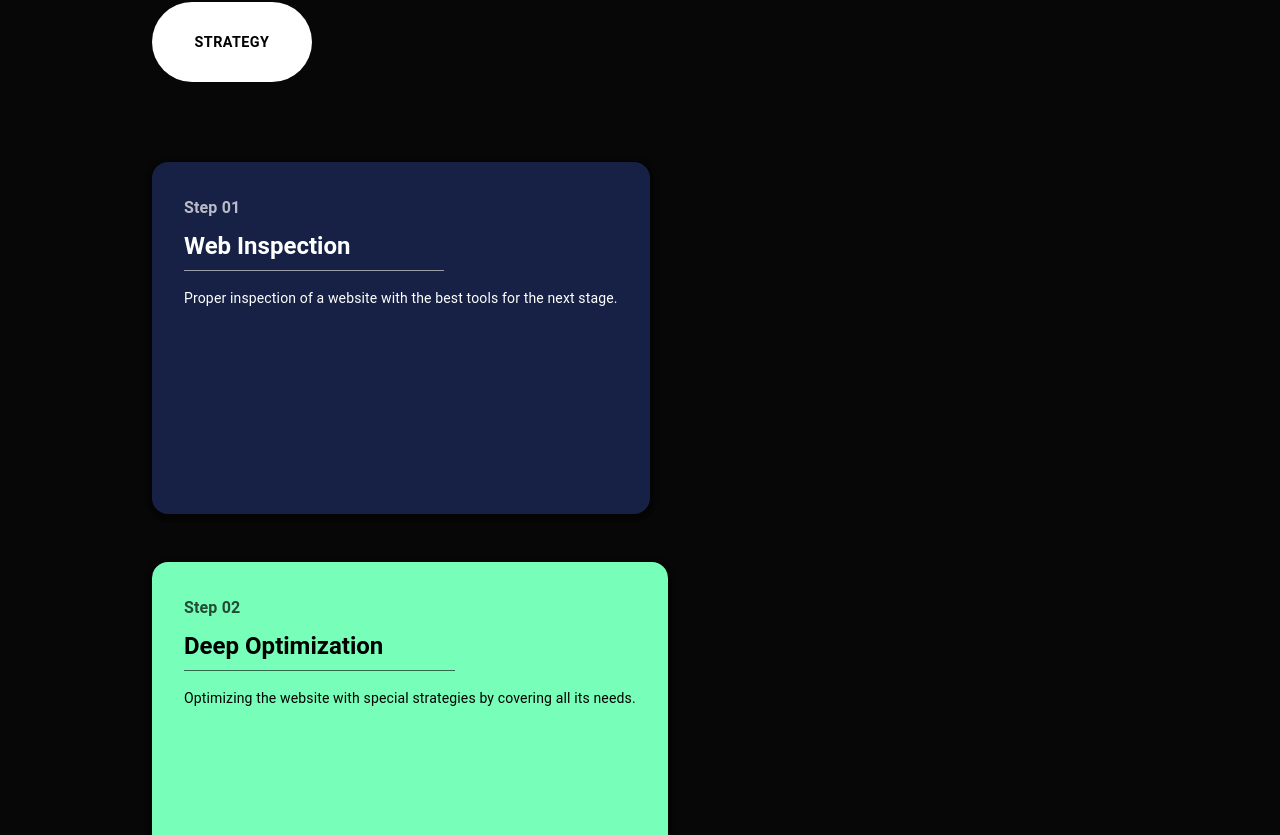
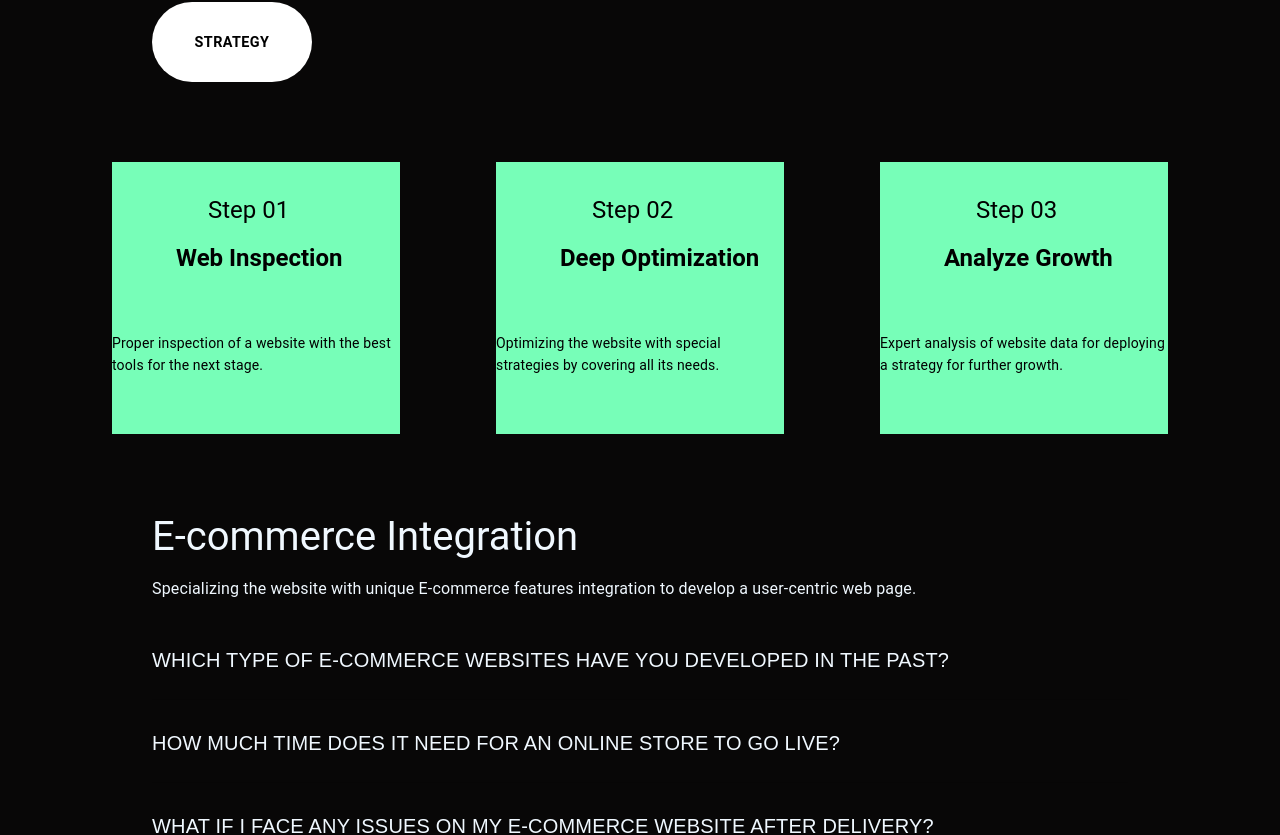
Before and after one commit to PraveenPraveenVenkat/TCP, a React (Vite) app: page /Home in a window 1280 px wide. Shown: the part 2987-3822 px from the top of the page. Built offline with nearby package versions, Linux system fonts and the light colour scheme; some icons are missing.

Commit message:
UsedThird Party Api In Table ,Pass Data  From in Project File Leaned Axios in GET, POST, PUT And DELETE Method in API

```diff
--- a/package.json
+++ b/package.json
@@ -15,6 +15,7 @@
     "@mui/icons-material": "^7.0.2",
     "@mui/material": "^7.0.2",
     "@mui/styles": "^6.4.8",
+    "axios": "^1.9.0",
     "react": "^19.0.0",
     "react-dom": "^19.0.0",
     "react-router-dom": "^7.5.0",
--- a/src/Component/Home.jsx
+++ b/src/Component/Home.jsx
@@ -478,60 +478,67 @@ const Home = () => {
           </Container>
         </Box>
 
-        <box>
-          <Container>
-            <Grid container spacing={6} item={4}>
+        <Box>
+          <Grid
+            container
+            spacing={3}
+            justifyContent="center"
+            sx={{ gap: "6rem" }}
+          >
             {steps.map((step, index) => (
               <Grid
                 item
-                  xs={4}
-                  sm={6}
-                  md={8}
-                  lg={12}
+                xs={12}
+                sm={4}
+                md={4}
                 key={index}
-                  direction={{ xs: "row", sm: "row", lg: "" }}
-                >
-                  <Box
                 sx={{
-                      backgroundColor: step.bgColor,
-                      color: step.color,
-                      borderRadius: "16px",
-                      padding: 4,
-                      minHeight: { xs: "auto", md: "18rem" },
-                      boxShadow: 4,
-                      transition: "transform 0.3s",
-                      "&:hover": {
-                        transform: "translateY(-5px)",
-                      },
+                  backgroundColor: "#77feb8",
+                  height: "17rem",
+                  width: "18rem",
                 }}
               >
                 <Typography
-                      variant="subtitle1"
-                      sx={{ opacity: 0.7, fontWeight: 600 }}
+                  variant="h5"
+                  sx={{ color: "black", pt: "2rem", pl: "6rem" }}
                 >
                   {step.step}
                 </Typography>
-                    <Typography variant="h5" sx={{ fontWeight: "bold", my: 1 }}>
+                <Typography
+                  variant="h5"
+                  sx={{
+                    fontWeight: "bold",
+                    my: 1,
+                    color: "black",
+                    pt: "0.5rem",
+                    pl: "4rem",
+                  }}
+                >
                   {step.title}
                 </Typography>
                 <Divider
                   sx={{
                     backgroundColor:
                       step.color === "white" ? "#ffffffaa" : "#00000088",
-                        width: "60%",
+                    width: "0%",
                     mb: 2,
                   }}
                 />
-                    <Typography variant="body2" sx={{ lineHeight: 1.6 }}>
+                <Typography
+                  variant="body2"
+                  sx={{
+                    lineHeight: 1.6,
+                    color: "black",
+                    pt: "2rem",
+                    alignItems: "center",
+                  }}
+                >
                   {step.desc}
                 </Typography>
-                  </Box>
               </Grid>
             ))}
           </Grid>
-          </Container>
-        </box>
-
+        </Box>
         {/* E-commerce FAQ Section */}
         <Box sx={{ py: { xs: 6, md: 10 } }}>
           <Container>
--- a/src/Component/Project.jsx
+++ b/src/Component/Project.jsx
@@ -4,67 +4,225 @@ import {
   Table,
   TableBody,
   TableContainer,
+  Typography,
+  CircularProgress,
   TableHead,
   TableRow,
   TableCell,
   TextField,
   Button,
   Grid,
-
+  List,
+  ListItem,
+  ListItemText,
+  Box,
 } from "@mui/material";
 import Paper from "@mui/material/Paper";
-import Dialog from '@mui/material/Dialog';
-import DialogActions from '@mui/material/DialogActions';
-import DialogTitle from '@mui/material/DialogTitle';
+import Dialog from "@mui/material/Dialog";
+import DialogActions from "@mui/material/DialogActions";
+import DialogTitle from "@mui/material/DialogTitle";
 import EditIcon from "@mui/icons-material/Edit";
-import DialogContent from '@mui/material/DialogContent';
-import DialogContentText from '@mui/material/DialogContentText';
+import DialogContent from "@mui/material/DialogContent";
+import DialogContentText from "@mui/material/DialogContentText";
+import DeleteIcon from "@mui/icons-material/Delete";
 import DeleteOutlineIcon from "@mui/icons-material/DeleteOutline";
 import { Rows } from "./Data.js";
+import axios from "axios";
 
+// const Project = (props) => {
+//   const { items } = props;
 
-const Project = () => {
+//    const [item,setItem]=useState([]);
+//    const [food,setFood]=useState("");
+//    const [calories ,setCalories] =useState("");
 
-    const [open,setOpen]=useState(false);
+//    const handleAdd=()=>{
+//      if(food && calories){
 
-    const handleClickOpen =()=>{
-     setOpen(true);
-    };
-    const handleClose =()=>{
-      setOpen(false);
-          };
+//       const newItem = {
+//         id: Date.now().toString(),
+//         food,
+//         calories
+//       };
+//       setItems([...items, newItem]);
+//       setFood('');
+//       setCalories('');
+//     }
+//   };
 
+const Project = (props) => {
+  const [items, setItems] = useState([]);
+  const [food, setFood] = useState("");
+  const [auto, setAuto] = useState(0);
+  const [data, setData] = useState([]);
 
-  // const [data,setData]=useState();
+  const handleAdd = () => {
+    if (food) {
+      const newItem = {
+        id: setAuto(auto + 1),
+        food,
+      };
+
+      const updatedItems = [...items, newItem];
+      setItems(updatedItems);
+      setFood("");
+      // setCalories('');
+
+      console.log("Added item:", newItem);
+      console.log("All items:", updatedItems);
+    }
+  };
+
+  // Optional: map over props.items if passed in
+  const listFromProps = props.items?.map((item) => (
+    <div key={item.id}>
+      <p>
+        {item.food} - {item.calories} cal (from props)
+      </p>
+    </div>
+  ));
+
+  //  console.log(items);
 
   useEffect(() => {
-    //   const url = 'https://calorie-calculator.p.rapidapi.com/caloriecalculator.php';
-    // const options = {
-    // 	method: 'GET',
-    // 	headers: {
-    // 		'x-rapidapi-host': 'calorie-calculator.p.rapidapi.com'
-    // 	}
-    // };
+    // fetch( 'https://food-calories1.p.rapidapi.com/categories/Pork/foods')
+    // .then((res)=>res.json())
+    // .then((data)=>console.log(data))
 
-    // try {
-    //   return response.json();
-    // 	const response = await fetch(url, options);
-    // 	const result = await response.text();
-    // 	console.log(result);
-    // } catch (error) {
-    // 	console.error(error);
-    // }
+    // const api=axios.create({
+    //   baseURL:
+    // })
+    // ?Get Method
+    const fetchData = async () => {
+      try {
+        const response = await axios.get("https://dummyjson.com/recipes");
+        setData(response.data.recipes);
+      } catch (error) {
+        console.log("Error fetching:", error);
+      }
+    };
+    fetchData();
+    // ?POST METHOD
+    const addItem = async () => {
+      try {
+        const newItem = { name: "NewItem" };
+        const response = await axios.post(
+          "https://dummyjson.com/recipes",
+          newItem
+        );
+        console.log(`Item added:`, response.data);
+      } catch (error) {
+        console.log(`error item:`, error);
+        // console.log('Error adding item:', error);
+        addItem();
+      }
+    };
+  }, []);
+  console.log(data);
 
-    // fetch('https://calorie-calculator.p.rapidapi.com/caloriecalculator.php')
-    fetch("https://jsonplaceholder.typicode.com/posts")
-      .then((Response) => Response.json())
-      .then((data) => console.log(data))
-      .catch((error) => console.log("Error", error));
-  }, []);
+  //   const listFromProps=props.items.map((item)=>{
+  //  console.log(item)}
+  //   )
 
   return (
-    <>
-      <Container
+    <Container sx={{ backgroundColor: "white", padding: 4 }}>
+      <TextField
+        label="Food"
+        variant="outlined"
+        sx={{ mt: 2, mr: 2 }}
+        value={food}
+        onChange={(e) => setFood(e.target.value)}
+      />
+      <Button variant="contained" sx={{ mt: 3 }} onClick={handleAdd}>
+        Add
+      </Button>
+      {/* //? List from local state  */}
+      {items.map((item) => (
+        <Box
+          className="item"
+          key={item.id}
+          style={{ backgroundColor: "white", marginTop: 20 }}
+        >
+          <Box className="content" sx={{ display: "flex", gap: "12" }}>
+            <Box className="header" style={{ color: "black" }}>
+              {item.food}{" "}
+            </Box>
+            <Box style={{ color: "black" }}>{item.calories}</Box>
+            <DeleteIcon
+              onClick={() => deleteItem(item.id)}
+              sx={{ color: "red", paddingLeft: "60rem" }}
+            />
+          </Box>
+        </Box>
+      ))}
+      <Typography variant="h4" sx={{ color: "black" }} gutterBottom>
+        Recipe List
+      </Typography>
+      <List>
+        {data.map((recipe) => (
+          <ListItem key={recipe.id} sx={{ color: "black" }} divider>
+            <ListItemText
+              primary={recipe.name}
+              secondary={`Cuisine: ${recipe.cuisine} | Calories: ${recipe.caloriesPerServing}| servings:${recipe.servings}| mealType:${recipe.mealType}`}
+            />
+          </ListItem>
+        ))}
+      </List>
+      {/* //? Render list from props if provided */}
+      {listFromProps}
+    </Container>
+  );
+};
+
+export default Project;
+
+// return(
+//   <>
+//    <Container sx={{ backgroundColor: 'white', padding: 4 }}>
+//   <TextField
+//     label="Food"
+//     variant="outlined"
+//     sx={{ mt: 2, mr: 2 }}
+//     value={food}
+//     onChange={(e) => setFood(e.target.value)}
+//   />
+//   <TextField
+//     label="Calories"
+//     variant="outlined"
+//     sx={{ mt: 2, mr: 2 }}
+//     value={calories}
+//     onChange={(e) => setCalories(e.target.value)}
+//   />
+//   <Button
+//     variant="contained"
+//     sx={{ mt: 3 }}
+//     onClick={handleAdd}
+//   >
+//     Add
+//   </Button>
+
+//   {items.map((item) => (
+//     <div className="item" key={item.id} style={{ backgroundColor: "white", marginTop: 20 }}>
+//       <div className="content">
+//         <div className="header" style={{ color: "black" }}>{item.food}</div>
+//         <div style={{ color: "black" }}>{item.calories}</div>
+//       </div>
+//     </div>
+//   ))}
+// </Container>
+//     </>
+//   )
+// })
+
+// return (
+
+//   <>
+
+//   <div>
+//     {list}
+//   </div>
+{
+  /* <Container
         sx={{
           bgcolor: "white",
           mt: 3,
@@ -172,12 +330,15 @@ const Project = () => {
             </TableBody>
           </Table>
         </TableContainer>
-      </Container>
-      {/* <Typography>
+      </Container> */
+}
+{
+  /* <Typography>
      {data}
-     </Typography> */}
-    </>
-  );
-};
+     </Typography> */
+}
+//     </>
+//   );
+// };
 
-export default Project;
+// export default Project;
```
Also changed, not shown: src/Component/App.jsx (+16 -0 lines), 1 other file (tests, documents, lock files or other folders). Lines whose indentation alone changed are shown as unchanged.
